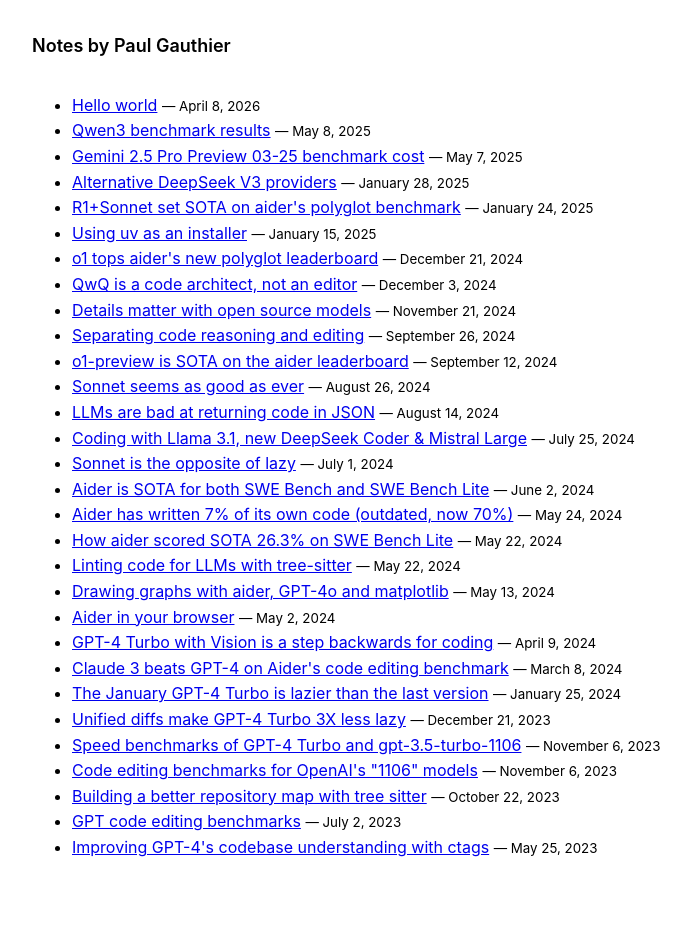
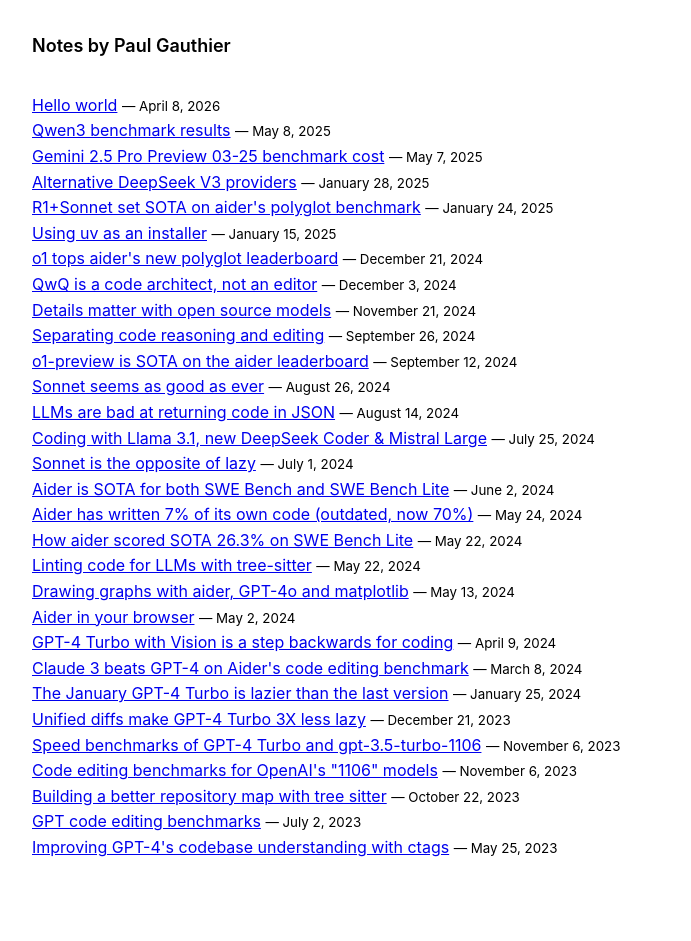
Before and after one commit to paul-gauthier/paul-gauthier.github.io, a Jekyll site: the page built from docs/index.html, in a window 1280 px wide. Shown: the whole page, without its empty margins (224-915 px from the left). Built offline with Jekyll 4.4.1, drawn with Linux system fonts in a browser that asks for light colours.

Commit message:
fix: remove bullets from homepage post list via scoped CSS
Co-authored-by: aider (gpt-5.4) <aider@aider.chat>

```diff
--- a/docs/_layouts/default.html
+++ b/docs/_layouts/default.html
@@ -49,6 +49,11 @@
         opacity: 0.75;
       }
 
+      .home-posts ul {
+        list-style: none;
+        padding-left: 0;
+      }
+
       img,
       video {
         max-width: 100%;
```
